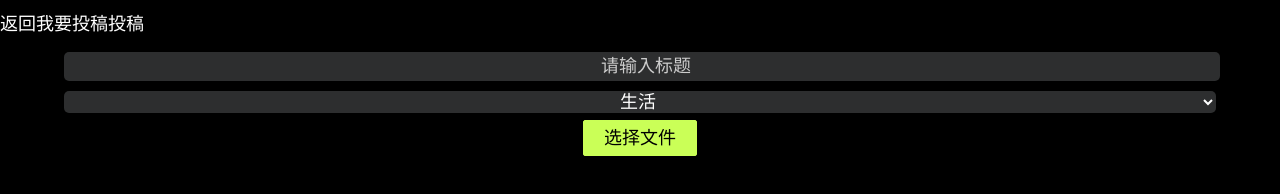
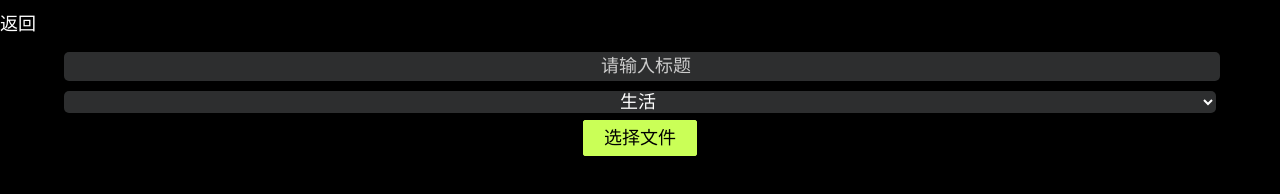
Before and after one commit to marinajane00/Horizon, a website: page dist/public.html in a window 1280 px wide. Drawn offline with Linux system fonts and the light colour scheme.

Commit message:
访问地址咯 ;P

```diff
--- a/dist/public.html
+++ b/dist/public.html
@@ -13,8 +13,6 @@
 	<div class='wrap'>
 	<header>
 		<a href='javascript:history.go(-1);' class='back'>返回</a>
-		<p>我要投稿</p>
-		<span>投稿<span/>
 	</header>
 	<div class='msg'>
 	<input type='text' placeholder="请输入标题" id='name' class='title' />
```
Also changed, not shown: README.md.
